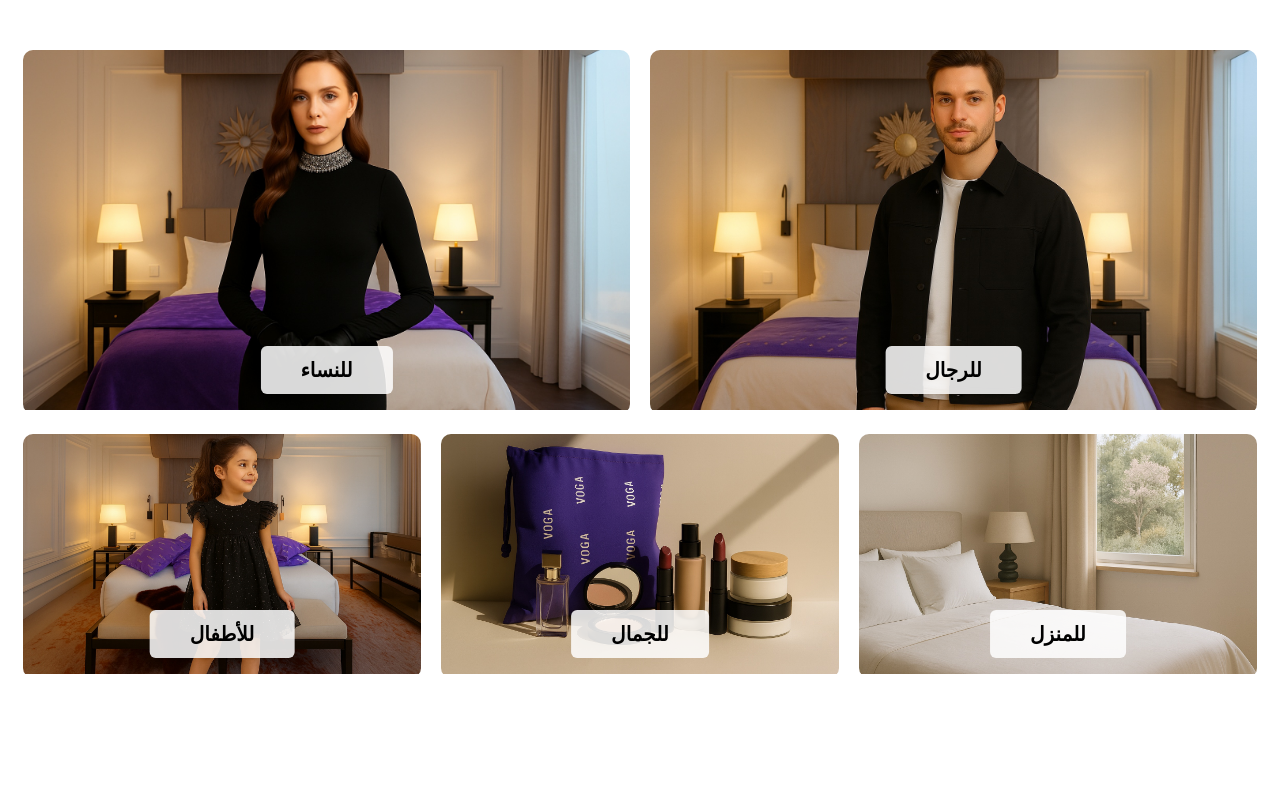
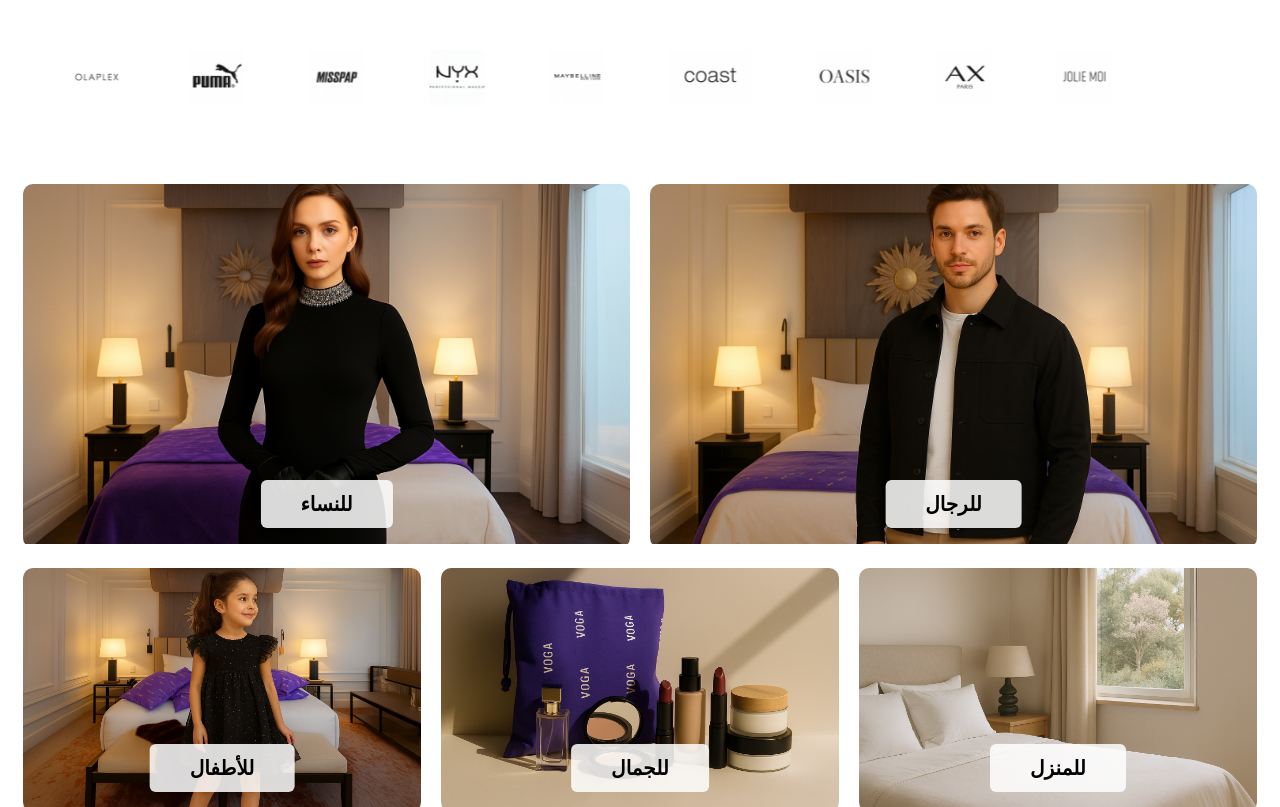
Before and after one commit to amnah1438/vogastyle, a Django app: page /en/ in a window 1280 px wide. Shown: the part 811-1618 px from the top of the page. Run offline with Django 5.2, Linux system fonts and the light colour scheme; data comes from the database, SQL or seed files in the repository.

Commit message:
تعديل وخايفه من bese

```diff
--- a/static/css/header.css
+++ b/static/css/header.css
@@ -241,22 +241,63 @@ html[dir="ltr"] .vg-country-menu {
 .vg-banner-video {
     width: 100%;
     height: auto;
-    margin-top: 18px; /* مسافة بين الهيدر والبنر */
-    text-align: center; /* يمنع انزياح الفيديو */
+    margin-top: 18px;
+    text-align: center;
 }
 
 .vg-banner-video video {
     width: 100%;
     height: auto;
-    object-fit: contain; /* يحافظ على الشكل بالكامل */
+    object-fit: contain;
     display: block;
-    background: #000; /* لون فخم تحت البنر لو احتاج */
+    background: #000;
 }
-
 
 /* ==========================================
    رفع شبكة الأقسام تحت البنر
 =========================================== */
 .vg-category-grid {
-    margin-top: -10px; /* قريبة من البنر بدون التصاق */
+    margin-top: -10px;
 }
+
+/* ==========================================================
+   ⭐ شريط الماركات المتحرك – Boohoo Style
+========================================================== */
+
+.vg-brands-wrapper {
+    width: 100%;
+    overflow: hidden;
+    background: #fff;
+    padding: 25px 0;
+    margin-top: 25px;
+}
+
+.vg-brands-track {
+    display: flex;
+    gap: 65px;
+    align-items: center;
+    animation: vgScrollBrands 26s linear infinite;
+}
+
+.vg-brands-track img {
+    height: 55px;
+    width: auto;
+    opacity: 0.9;
+    transition: 0.3s;
+}
+
+.vg-brands-track a:hover img {
+    opacity: 1;
+    transform: scale(1.07);
+}
+
+/* إيقاف الحركة عند مرور الماوس */
+.vg-brands-wrapper:hover .vg-brands-track {
+    animation-play-state: paused;
+}
+
+/* حركة السحب */
+@keyframes vgScrollBrands {
+    from { transform: translateX(0); }
+    to   { transform: translateX(-50%); }
+}
--- a/templates/base-templates/header.html
+++ b/templates/base-templates/header.html
@@ -65,7 +65,6 @@
     ================================= -->
     <div class="vg-mainbar">
 
-        <!-- قائمة الأقسام -->
         <nav class="vg-nav">
             <a href="/women/">النساء</a>
             <a href="/men/">الرجال</a>
@@ -74,17 +73,14 @@
             <a href="/home-category/">المنزل</a>
         </nav>
 
-        <!-- اللوجو -->
         <div class="vg-logo">
             <a href="/">
                 <h2 class="vg-logo-text">فــوغــا ســتــايــلــي</h2>
             </a>
         </div>
 
-        <!-- البحث + الأيقونات -->
         <div class="vg-actions">
 
-            <!-- البحث -->
             <form class="vg-search">
                 <input type="text" placeholder="{% if request.LANGUAGE_CODE == 'ar' %}ابحث{% else %}Search{% endif %}">
                 <button type="submit">
@@ -92,10 +88,8 @@
                 </button>
             </form>
 
-            <!-- الأيقونات -->
             <div class="vg-icons">
 
-                <!-- ⭐ أيقونة البحث المضافة (تشغل الـ Overlay) -->
                 <img src="{% static 'images/icons/search.svg' %}" class="vg-open-search">
 
                 <img src="{% static 'images/icons/camera.svg' %}">
@@ -110,11 +104,50 @@
 
 </header>
 
+
 <!-- =====================================
-     🎥 بنـر الفيديـــو (مع مسافة صغيرة)
+     🎥 بنــر الفيديو
 ====================================== -->
 <div class="vg-banner-video" style="margin-top: 10px;">
     <video autoplay muted loop playsinline>
         <source src="{% static 'videos/banner.mp4' %}" type="video/mp4">
     </video>
 </div>
+
+
+
+<!-- =====================================
+     ⭐ شريط الماركات المتحرك (Boohoo Style)
+====================================== -->
+<div class="vg-brands-wrapper">
+    <div class="vg-brands-track">
+
+        <a href="/brand/joliemoi/"><img src="{% static 'brands/joliemoi.png' %}"></a>
+        <a href="/brand/axparis/"><img src="{% static 'brands/axparis.png' %}"></a>
+        <a href="/brand/oasis/"><img src="{% static 'brands/oasis.png' %}"></a>
+        <a href="/brand/coast/"><img src="{% static 'brands/coast.png' %}"></a>
+        <a href="/brand/maybelline/"><img src="{% static 'brands/maybelline.png' %}"></a>
+        <a href="/brand/nyx/"><img src="{% static 'brands/nyx.png' %}"></a>
+        <a href="/brand/misspap/"><img src="{% static 'brands/misspap.png' %}"></a>
+        <a href="/brand/puma/"><img src="{% static 'brands/puma.png' %}"></a>
+        <a href="/brand/olaplex/"><img src="{% static 'brands/olaplex.png' %}"></a>
+        <a href="/brand/kerastase/"><img src="{% static 'brands/kerastase.png' %}"></a>
+        <a href="/brand/trendyol/"><img src="{% static 'brands/trendyol.png' %}"></a>
+        <a href="/brand/karenmillen/"><img src="{% static 'brands/karenmillen.png' %}"></a>
+
+        <!-- تكرار لضمان تمرير لانهائي -->
+        <a href="/brand/joliemoi/"><img src="{% static 'brands/joliemoi.png' %}"></a>
+        <a href="/brand/axparis/"><img src="{% static 'brands/axparis.png' %}"></a>
+        <a href="/brand/oasis/"><img src="{% static 'brands/oasis.png' %}"></a>
+        <a href="/brand/coast/"><img src="{% static 'brands/coast.png' %}"></a>
+        <a href="/brand/maybelline/"><img src="{% static 'brands/maybelline.png' %}"></a>
+        <a href="/brand/nyx/"><img src="{% static 'brands/nyx.png' %}"></a>
+        <a href="/brand/misspap/"><img src="{% static 'brands/misspap.png' %}"></a>
+        <a href="/brand/puma/"><img src="{% static 'brands/puma.png' %}"></a>
+        <a href="/brand/olaplex/"><img src="{% static 'brands/olaplex.png' %}"></a>
+        <a href="/brand/kerastase/"><img src="{% static 'brands/kerastase.png' %}"></a>
+        <a href="/brand/trendyol/"><img src="{% static 'brands/trendyol.png' %}"></a>
+        <a href="/brand/karenmillen/"><img src="{% static 'brands/karenmillen.png' %}"></a>
+
+    </div>
+</div>
```
